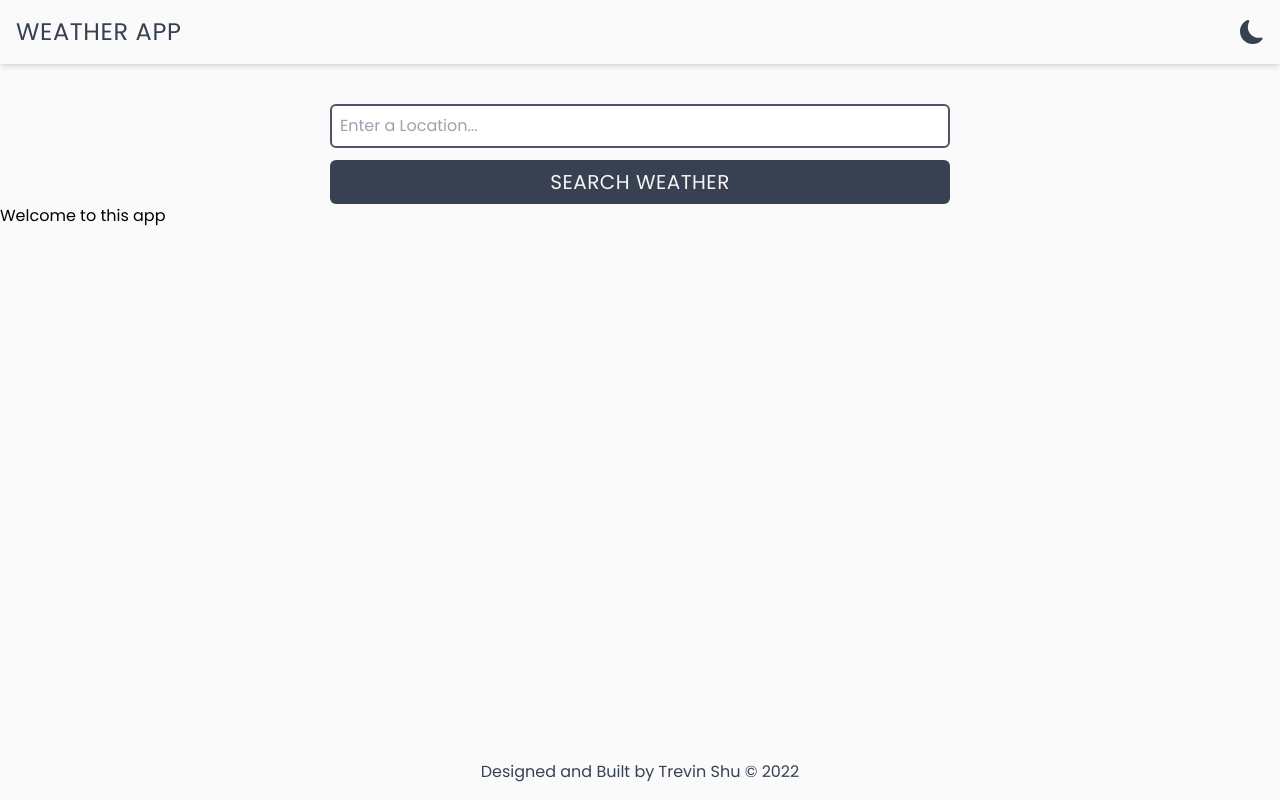
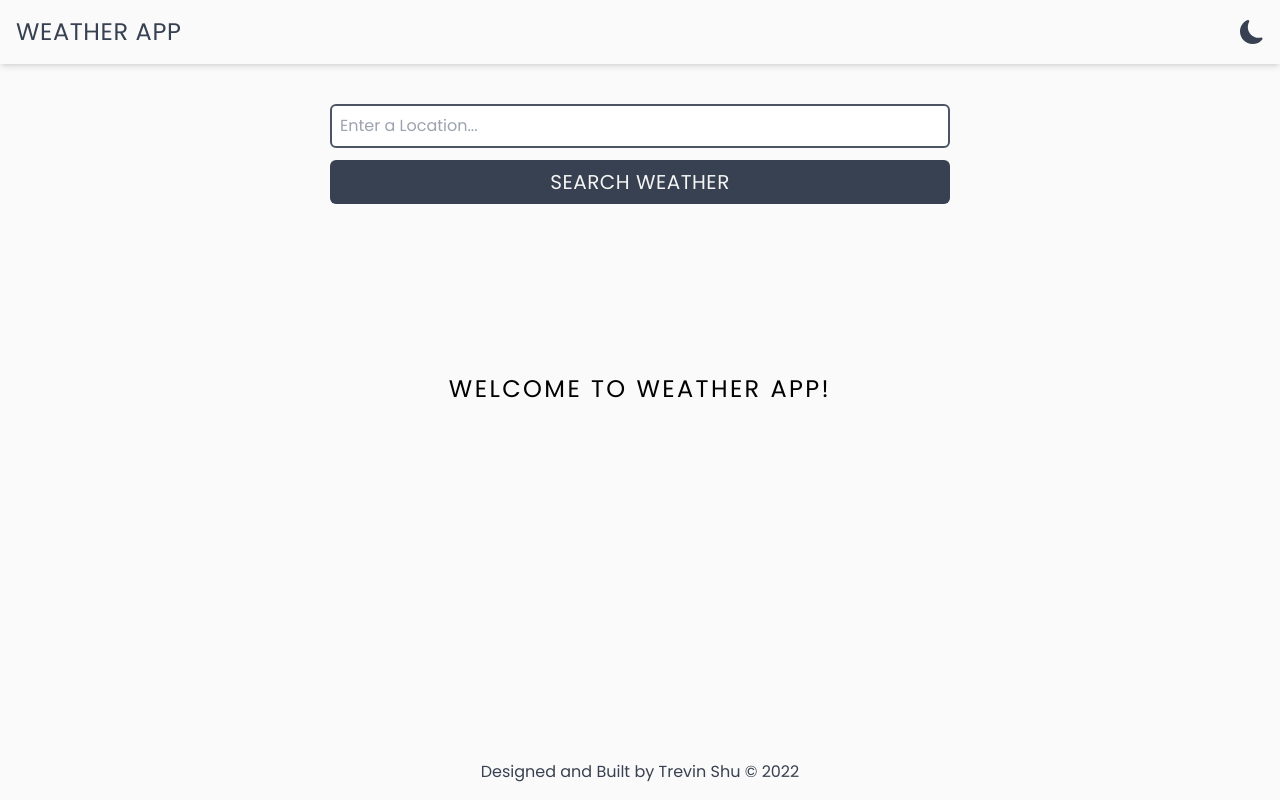
Before and after one commit to trevinshu/react-weather-app, a React (Vite) app: page / in a window 1280 px wide. Built offline with nearby package versions, Linux system fonts and the light colour scheme.

Commit message:
done for today

```diff
--- a/src/App.jsx
+++ b/src/App.jsx
@@ -24,7 +24,7 @@ function App() {
         <Route path="search/:result" element={<SearchResult />} />
         <Route path="display-weather" element={<DisplayWeather />} />
       </Routes>
-      <ToastContainer />
+      <ToastContainer theme={darkMode ? 'dark' : 'light'} />
       <Footer />
     </div>
   );
--- a/src/pages/DisplayWeather.jsx
+++ b/src/pages/DisplayWeather.jsx
@@ -10,8 +10,6 @@ function DisplayWeather() {
   const location = useLocation();
   const { weather } = location.state;
 
-  const latitude = weather.GeoPosition.Latitude;
-  const longitude = weather.GeoPosition.Longitude;
   const key = weather.Key;
   const city = weather.LocalizedName;
   const apiKey = import.meta.env.VITE_API_KEY;
--- a/src/pages/Home.jsx
+++ b/src/pages/Home.jsx
@@ -1,11 +1,33 @@
 import React from 'react';
-import { Outlet } from 'react-router-dom';
-import SearchForm from '../components/SearchForm';
 
 function Home() {
+  // const apiKey = import.meta.env.VITE_API_KEY;
+  // const [lat, setLat] = useState(null);
+  // const [lng, setLng] = useState(null);
+  // const [getKey, setKey] = useState(null);
+
+  // useEffect(() => {
+  //   navigator.geolocation.getCurrentPosition((position) => {
+  //     setLat(position.coords.latitude);
+  //     setLng(position.coords.longitude);
+  //   });
+  // }, []);
+
+  // const fetchKey = async (latitude, longitude) => {
+  //   const data = await fetch(`https://dataservice.accuweather.com/locations/v1/cities/geoposition/search?apikey=${apiKey}&q=${latitude}%2C%20${longitude}`);
+  //   const res = await data.json();
+  //   setKey(res);
+  // };
+
+  // useEffect(() => {
+  //   fetchKey(lat, lng);
+  // }, [lat, lng]);
+
+  // console.log(getKey);
+
   return (
-    <div>
-      <p>Welcome to this app</p>
+    <div className="flex items-center justify-center m-auto">
+      <h1 className="text-center text-2xl uppercase tracking-widest dark:text-slate-100">Welcome to Weather App!</h1>
     </div>
   );
 }
```
